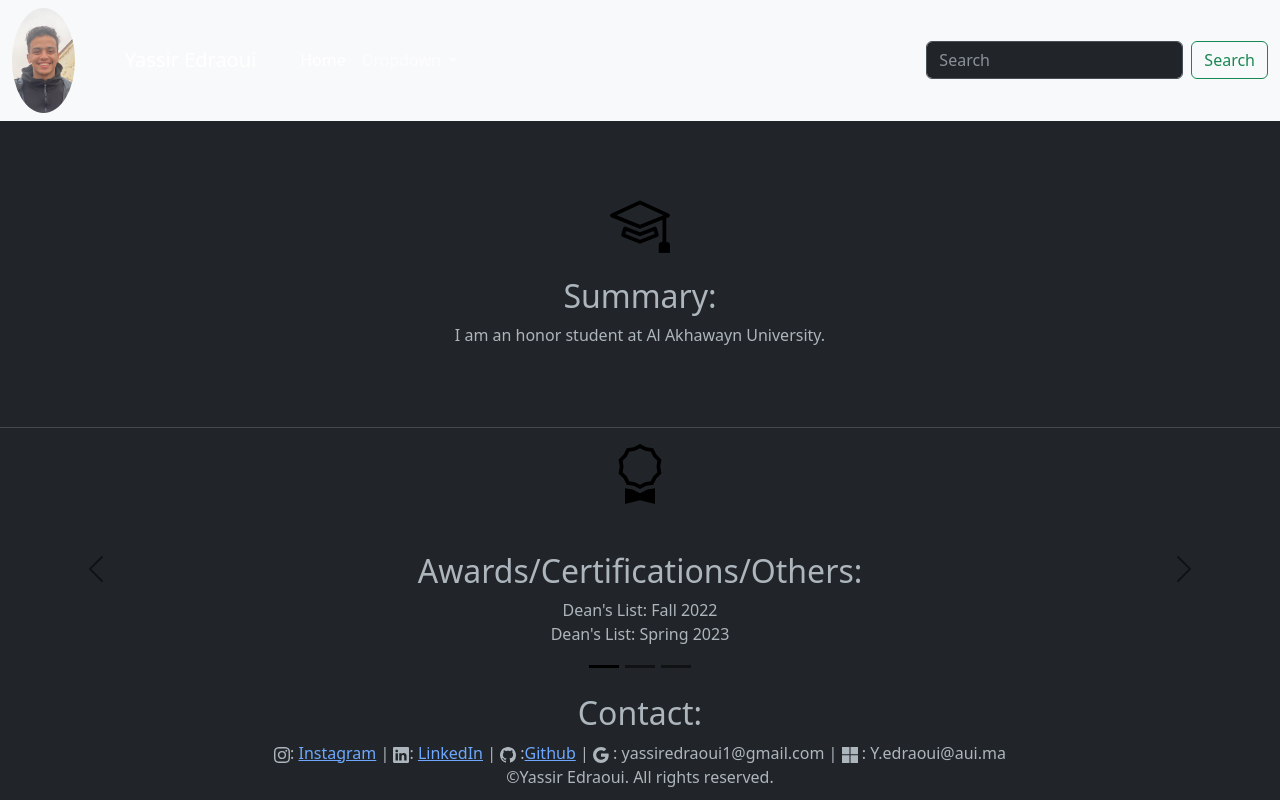
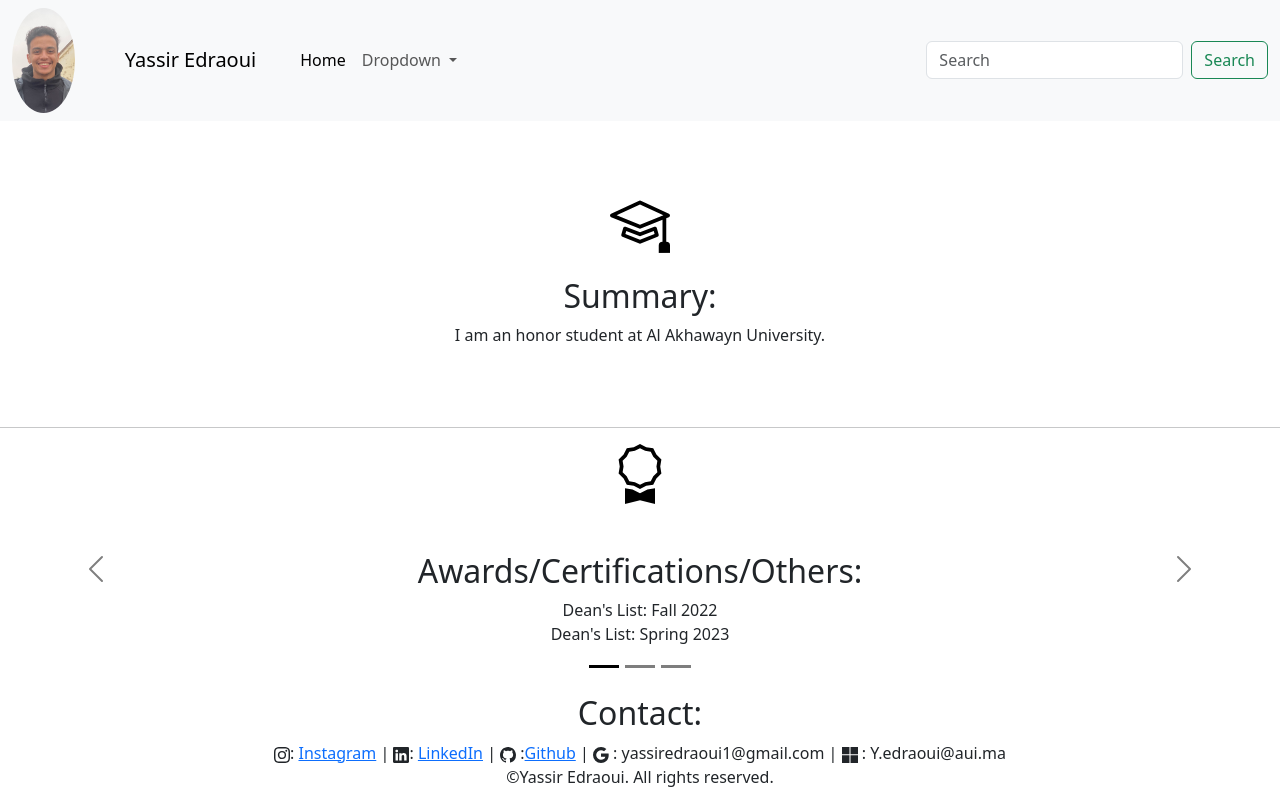
Before and after one commit to YEdraoui/YassirEdraoui, a plain HTML site: page index.html in a window 1280 px wide. Drawn offline with nearby package versions, Linux system fonts and the light colour scheme.

Commit message:
Update index.html

```diff
--- a/index.html
+++ b/index.html
@@ -1,5 +1,5 @@
 <!DOCTYPE html>
-<html data-bs-theme="dark">
+<html>
     <head>
         <meta charset = "UTC-8">
         <title>My Resume</title>
```
